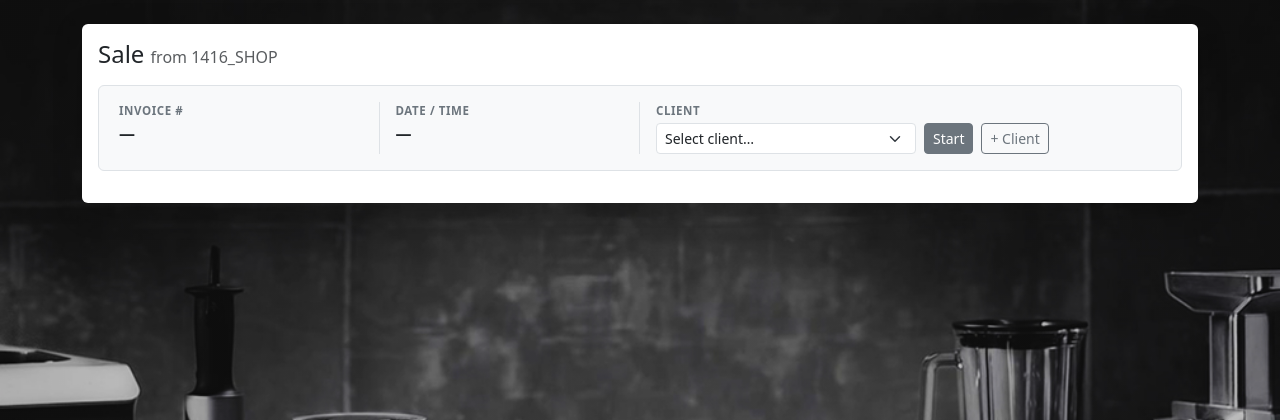
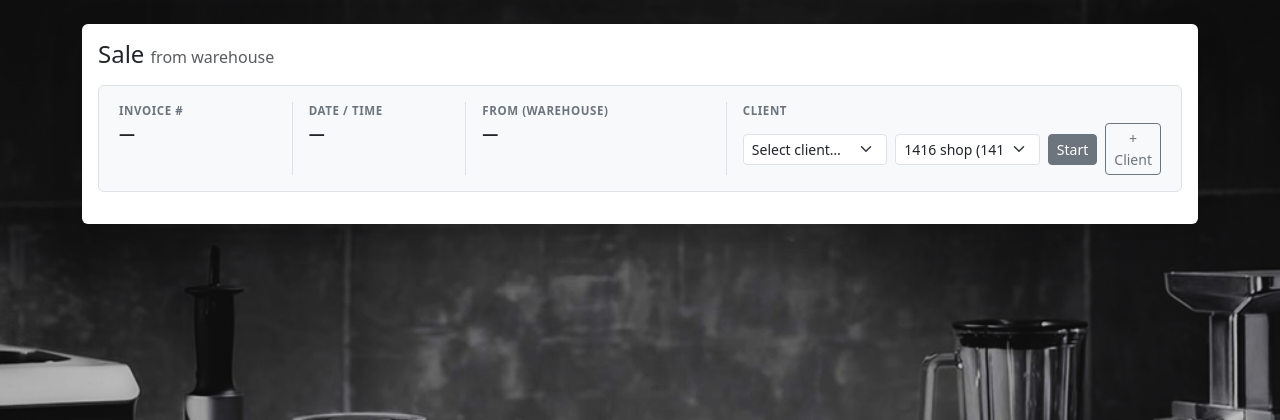
Before and after one commit to XSFORM/Stock_bot, a FastAPI app: page /sale in a window 1280 px wide. Shown: the part 56-476 px from the top of the page. Run offline with FastAPI, Linux system fonts and the light colour scheme; data comes from the database, SQL or seed files in the repository; data that the repository does not hold is empty.

Commit message:
Fix Receive UX label and add warehouse selection to Sale
Co-authored-by: XSFORM <216679127+XSFORM@users.noreply.github.com>

```diff
--- a/app/db/schema.sql
+++ b/app/db/schema.sql
@@ -35,9 +35,11 @@ CREATE TABLE IF NOT EXISTS stock (
 CREATE TABLE IF NOT EXISTS carts (
   id INTEGER PRIMARY KEY AUTOINCREMENT,
   client_id INTEGER NOT NULL,
+  warehouse_code TEXT NOT NULL DEFAULT '1416_SHOP',
   created_at TEXT NOT NULL DEFAULT (datetime('now','localtime')),
   status TEXT NOT NULL DEFAULT 'OPEN', -- OPEN / CLOSED
-  FOREIGN KEY (client_id) REFERENCES clients(id) ON DELETE CASCADE
+  FOREIGN KEY (client_id) REFERENCES clients(id) ON DELETE CASCADE,
+  FOREIGN KEY (warehouse_code) REFERENCES warehouses(code)
 );
 
 CREATE TABLE IF NOT EXISTS cart_items (
--- a/app/web/main.py
+++ b/app/web/main.py
@@ -555,8 +555,8 @@ def sale_get(request: Request, msg: str = ""):
 
 
 @app.post("/sale/start")
-def sale_start(client_id: int = Form(...)):
-    ok, err, cart_id = cart_start_by_id(int(client_id))
+def sale_start(client_id: int = Form(...), warehouse_code: str = Form("1416_SHOP")):
+    ok, err, cart_id = cart_start_by_id(int(client_id), warehouse_code)
     if not ok:
         return RedirectResponse(url=f"/sale?msg={err}", status_code=303)
     return RedirectResponse(url="/sale?msg=cart_started", status_code=303)
--- a/app/web/templates/receive.html
+++ b/app/web/templates/receive.html
@@ -177,7 +177,7 @@
                     <input class="form-control form-control-sm" name="product_note" style="width:140px" placeholder="optional">
                   </div>
                   <div>
-                    <label class="form-label form-label-sm mb-1">Sale price (wh)</label>
+                    <label class="form-label form-label-sm mb-1">Wh price (purchase)</label>
                     <input class="form-control form-control-sm" name="wh_price" type="number" step="0.01" min="0" style="width:110px" placeholder="0.00 (optional)">
                   </div>
                   <div>
--- a/app/web/templates/sale.html
+++ b/app/web/templates/sale.html
@@ -17,19 +17,19 @@
 </style>
 
 <div class="bg-white p-3 rounded shadow-sm">
-  <h4 class="mb-3">Sale <small class="text-muted fs-6">from 1416_SHOP</small></h4>
+  <h4 class="mb-3">Sale <small class="text-muted fs-6" id="sale-warehouse-label">{% if open_cart %}from {{ warehouse_labels.get(open_cart.warehouse_code, open_cart.warehouse_code) }}{% else %}from warehouse{% endif %}</small></h4>
   {% if message %}<div class="alert alert-info" style="white-space: pre-wrap;">{{ message }}</div>{% endif %}
 
   {# ── ERP Header ── #}
   <div class="erp-header mb-3">
     <div class="row g-0">
-      <div class="col-md-3 pe-3">
+      <div class="col-md-2 pe-3">
         <div class="erp-label">Invoice #</div>
         <div class="erp-value">
           {% if open_cart %}{{ open_cart.cart_id }}{% else %}&mdash;{% endif %}
         </div>
       </div>
-      <div class="col-md-3 pe-3 ps-3">
+      <div class="col-md-2 pe-3 ps-3">
         <div class="erp-label">Date / Time</div>
         <div class="erp-value" id="erp-datetime">
           {% if open_cart and open_cart.created_at and open_cart.created_at | length >= 16 %}
@@ -39,7 +39,18 @@
           {% endif %}
         </div>
       </div>
-      <div class="col-md-6 ps-3">
+      <div class="col-md-3 pe-3 ps-3">
+        <div class="erp-label">FROM (warehouse)</div>
+        <div class="erp-value">
+          {% if open_cart %}
+            {{ warehouse_labels.get(open_cart.warehouse_code, open_cart.warehouse_code) }}
+            <span class="text-muted fs-6">({{ open_cart.warehouse_code }})</span>
+          {% else %}
+            &mdash;
+          {% endif %}
+        </div>
+      </div>
+      <div class="col-md-5 ps-3">
         <div class="erp-label">Client</div>
         <div class="erp-value">
           {% if open_cart %}
@@ -68,6 +79,11 @@
                 <option value="" selected disabled>Select client…</option>
                 {% for c in clients %}
                   <option value="{{ c.id }}">{{ c.name }}{% if c.phone %} ({{ c.phone }}){% endif %}</option>
+                {% endfor %}
+              </select>
+              <select class="form-select form-select-sm" name="warehouse_code" required style="max-width:200px">
+                {% for w in warehouses %}
+                  <option value="{{ w }}"{% if w == '1416_SHOP' %} selected{% endif %}>{{ warehouse_labels.get(w, w) }} ({{ w }})</option>
                 {% endfor %}
               </select>
               <button class="btn btn-sm btn-secondary">Start</button>
@@ -266,7 +282,8 @@
     });
 
     function fetchSuggestions(q) {
-      fetch('/api/stock-search?warehouse=1416_SHOP&q=' + encodeURIComponent(q))
+      const wh = {{ (open_cart.warehouse_code if open_cart else '1416_SHOP') | tojson }};
+      fetch('/api/stock-search?warehouse=' + encodeURIComponent(wh) + '&q=' + encodeURIComponent(q))
         .then(r => r.json())
         .then(data => renderSuggestions(data.results || []))
         .catch(() => hideSuggestions());
```
Also changed, not shown: app/db/sqlite.py (+37 -17 lines).
